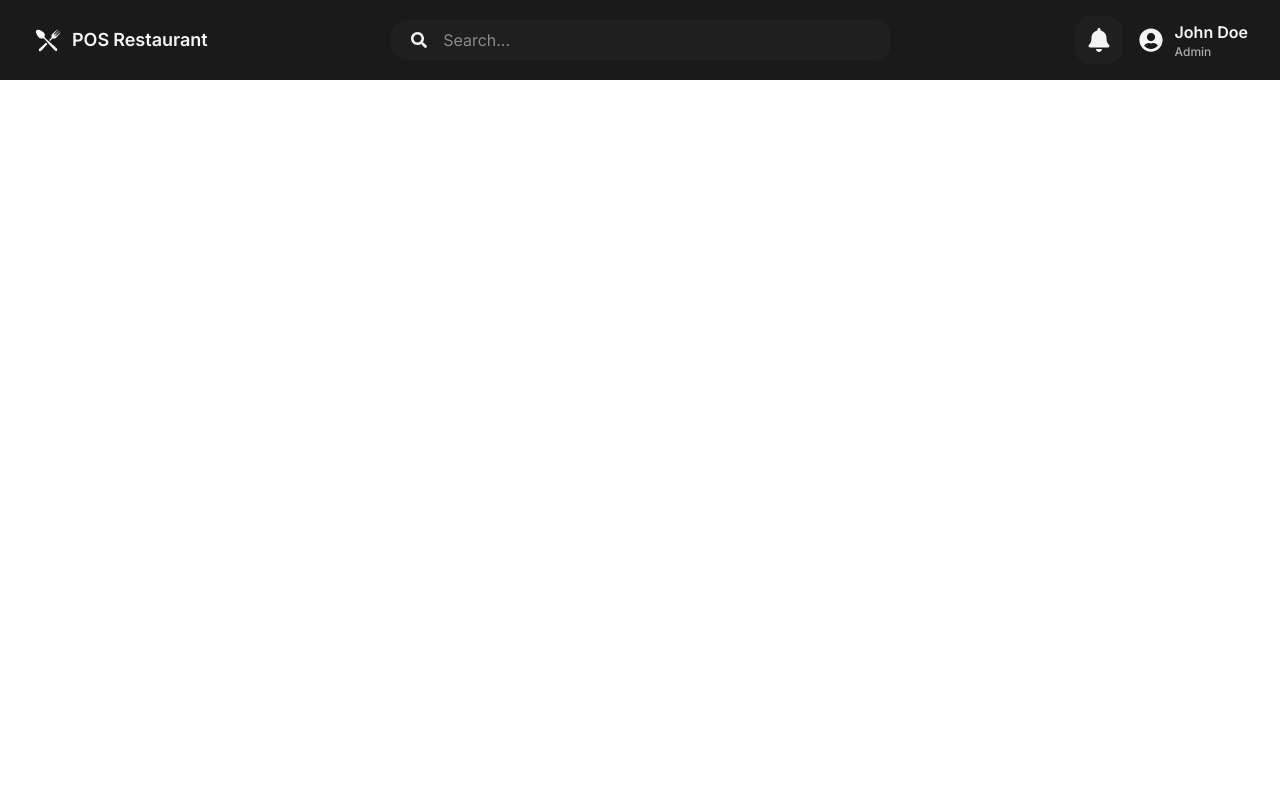
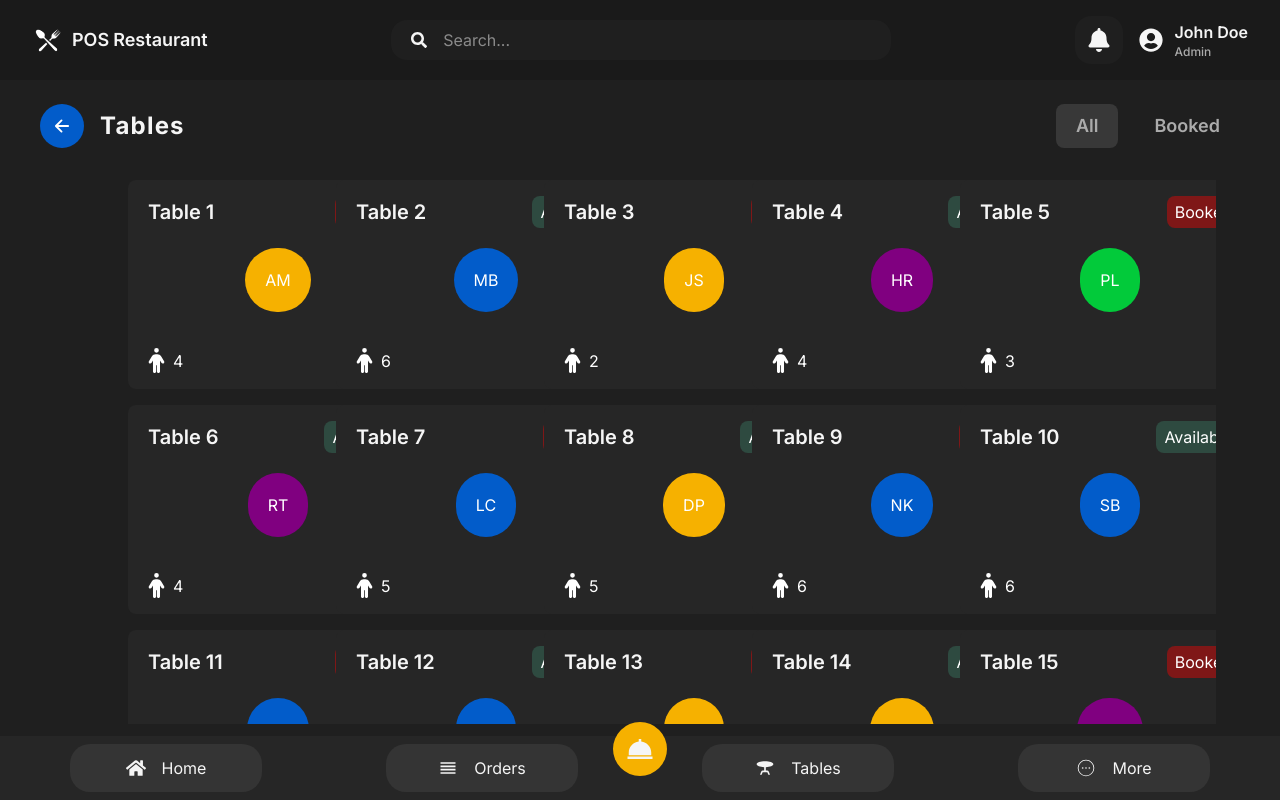
Before and after one commit to Maestro1982/pos-restaurant, a React (Vite) app in the folder pos-frontend-react/: page /tables in a window 1280 px wide. Built offline with nearby package versions, Linux system fonts and the light colour scheme.

Commit message:
Working on Tables page UI Design

```diff
--- a/pos-frontend-react/src/App.tsx
+++ b/pos-frontend-react/src/App.tsx
@@ -2,7 +2,7 @@ import { BrowserRouter as Router, Routes, Route } from 'react-router-dom';
 
 import './App.css';
 
-import { Home, Auth, Orders } from './pages';
+import { Home, Auth, Orders, Tables } from './pages';
 
 import Header from './components/shared/Header';
 
@@ -14,6 +14,7 @@ function App() {
         <Route path='/' element={<Home />} />
         <Route path='/auth' element={<Auth />} />
         <Route path='/orders' element={<Orders />} />
+        <Route path='/tables' element={<Tables />} />
       </Routes>
     </Router>
   );
--- /dev/null
+++ b/pos-frontend-react/src/components/tables/TableCard.tsx
@@ -0,0 +1,43 @@
+import { FaPerson } from 'react-icons/fa6';
+
+import { getRandomBG } from '../../utils';
+
+interface TableCardProps {
+  key: number;
+  name: string;
+  status: string;
+  initial: string;
+  seats: number;
+}
+
+const TableCard = ({ key, name, status, initial, seats }: TableCardProps) => {
+  return (
+    <div
+      key={key}
+      className='w-[300px] bg-[#262626] hover:bg-[#2c2c2c] p-4 rounded-lg cursor-pointer'
+    >
+      <div className='flex items-center justify-between px-1'>
+        <h1 className='text-[#f5f5f5] text-xl font-semibold'>{name}</h1>
+        <span
+          className={`${
+            status === 'Booked'
+              ? 'text-white bg-[#ff000068]'
+              : 'text-white bg-[#2e4a40]'
+          } px-2 py-1 rounded-lg`}
+        >
+          {status}
+        </span>
+      </div>
+      <div className='flex items-center justify-center mt-5 mb-9'>
+        <span className=' text-white rounded-full p-5' style={getRandomBG()}>
+          {initial}
+        </span>
+      </div>
+      <div className='text-white flex items-center'>
+        <FaPerson size={25} />
+        <span className='ml-1'>{seats}</span>
+      </div>
+    </div>
+  );
+};
+export default TableCard;
--- /dev/null
+++ b/pos-frontend-react/src/pages/Tables.tsx
@@ -0,0 +1,55 @@
+import { useState } from 'react';
+
+import BackButton from '../components/shared/BackButton';
+import BottomNav from '../components/shared/BottomNav';
+import TableCard from '../components/tables/TableCard';
+import { tables } from '../constants/constants';
+
+const Tables = () => {
+  const [status, setStatus] = useState<string>('all');
+  return (
+    <section className='bg-[#1f1f1f] h-[calc(100vh-5rem)] overflow-hidden'>
+      <div className='flex items-center justify-between px-10 py-4 mt-2'>
+        <div className='flex items-center gap-4'>
+          <BackButton />
+          <h1 className='text-[#f5f5f5] text-2xl font-bold tracking-wider'>
+            Tables
+          </h1>
+        </div>
+        <div className='flex items-center justify-around gap-4'>
+          <button
+            className={`text-[#ababab] text-lg  rounded-lg px-5 py-2 font-semibold ${
+              status === 'all' && 'bg-[#383838]'
+            }`}
+            onClick={() => setStatus('all')}
+          >
+            All
+          </button>
+          <button
+            className={`text-[#ababab] text-lg  rounded-lg px-5 py-2 font-semibold ${
+              status === 'booked' && 'bg-[#383838]'
+            }`}
+            onClick={() => setStatus('booked')}
+          >
+            Booked
+          </button>
+        </div>
+      </div>
+      <div className='grid grid-cols-5 gap-4 px-16 py-4 overflow-y-scroll scrollbar-hide h-[70vh] w-full max-w-[calc(100%-8rem)] mx-auto'>
+        {tables.map((table) => {
+          return (
+            <TableCard
+              key={table.id}
+              name={table.name}
+              status={table.status}
+              initial={table.initial}
+              seats={table.seats}
+            />
+          );
+        })}
+      </div>
+      <BottomNav />
+    </section>
+  );
+};
+export default Tables;
--- a/pos-frontend-react/src/pages/index.ts
+++ b/pos-frontend-react/src/pages/index.ts
@@ -1,3 +1,4 @@
 export { default as Home } from './Home';
 export { default as Auth } from './Auth';
 export { default as Orders } from './Orders';
+export { default as Tables } from './Tables';
--- /dev/null
+++ b/pos-frontend-react/src/utils/index.ts
@@ -0,0 +1,5 @@
+export const getRandomBG = () => {
+  const colors = ['#f6b100', '#025cca', '#02ca3a', '#800080'];
+  const color = colors[Math.floor(Math.random() * colors.length)];
+  return { backgroundColor: color };
+};
```
